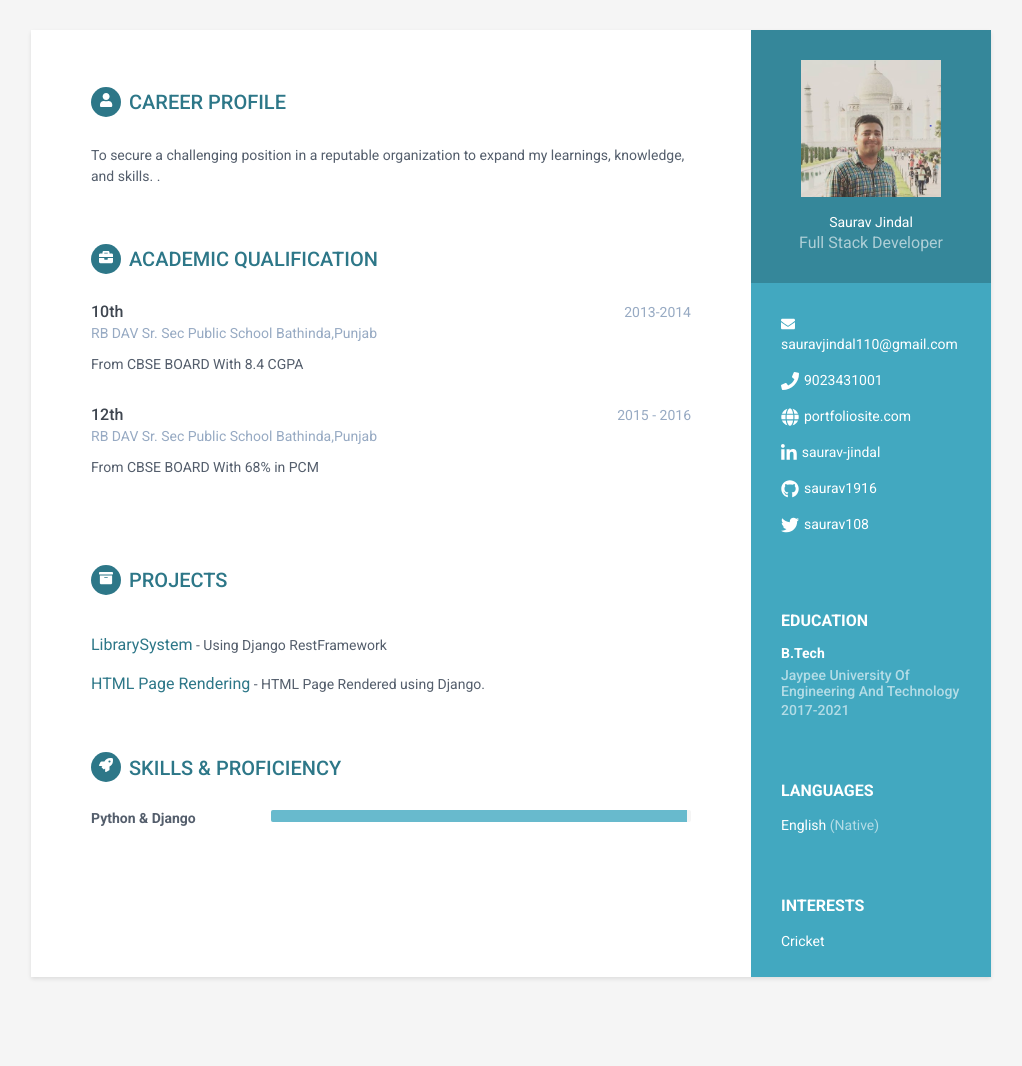
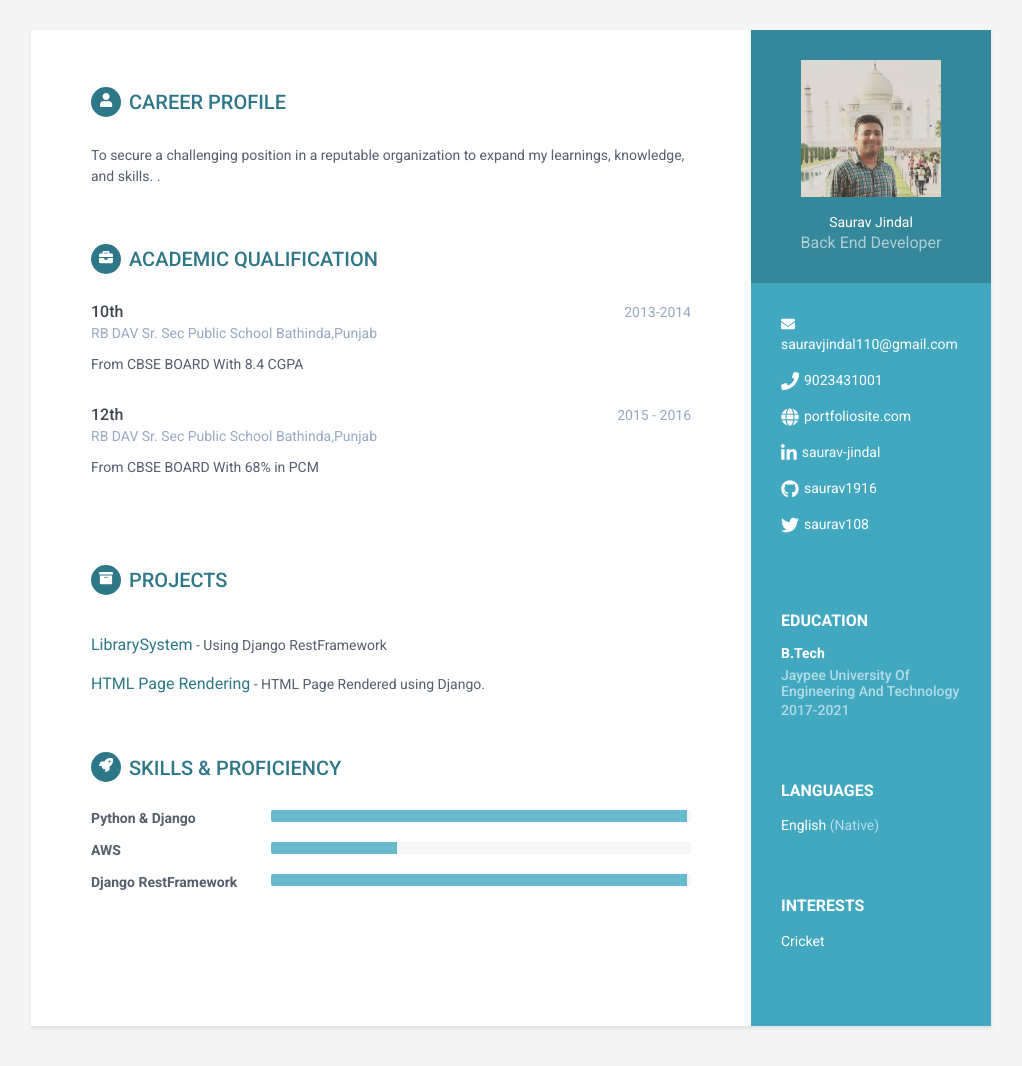
Before and after one commit to saurav1916/Resume, a plain HTML site: page index.html in a window 1280 px wide. Shown: the whole page, without its empty margins (129-1151 px from the left). Drawn offline with Linux system fonts and the light colour scheme.

Commit message:
Update index.html

```diff
--- a/index.html
+++ b/index.html
@@ -1,3 +1,4 @@
+
 
 <!DO1CTYPE html>
 <html lang="en">
@@ -27,7 +28,7 @@
             <div class="profile-container">
                 <img class="profile" src="static/images/profile.png" alt="" style="width:140px;height:140px/>
                 <h1 class="name">Saurav Jindal</h1>
-                <h3 class="tagline">Full Stack Developer</h3>
+                <h3 class="tagline">Back End Developer</h3>
             </div><!--//profile-container-->
 
             <div class="contact-container container-block">
@@ -158,16 +159,16 @@
                     </div><!--//item-->
 
                     <div class="item">
-                        <h3 class="level-title"> </h3>
-                        <!--<div class="progress level-bar">-->
-						   <!-- <div class="progress-bar theme-progress-bar" role="progressbar" style="width: 0" aria-valuenow="0" aria-valuemin="0" aria-valuemax="100"></div>-->
+                        <h3 class="level-title">AWS </h3>
+                        <div class="progress level-bar">
+						  <div class="progress-bar theme-progress-bar" role="progressbar" style="width: 30%" aria-valuenow="99" aria-valuemin="0" aria-valuemax="100"></div>
 						</div>
                     </div><!--//item-->
 
                     <div class="item">
-                        <h3 class="level-title"></h3>
-                        <!--<div class="progress level-bar">-->
-						    <div class="progress-bar theme-progress-bar" role="progressbar" style="width: 0" aria-valuenow="0" aria-valuemin="0" aria-valuemax="100"></div>
+                        <h3 class="level-title">Django RestFramework</h3>
+                        <div class="progress level-bar">
+						    <div class="progress-bar theme-progress-bar" role="progressbar" style="width: 99%" aria-valuenow="0" aria-valuemin="0" aria-valuemax="100"></div>
 						</div>
                     </div><!--//item-->
 
```
